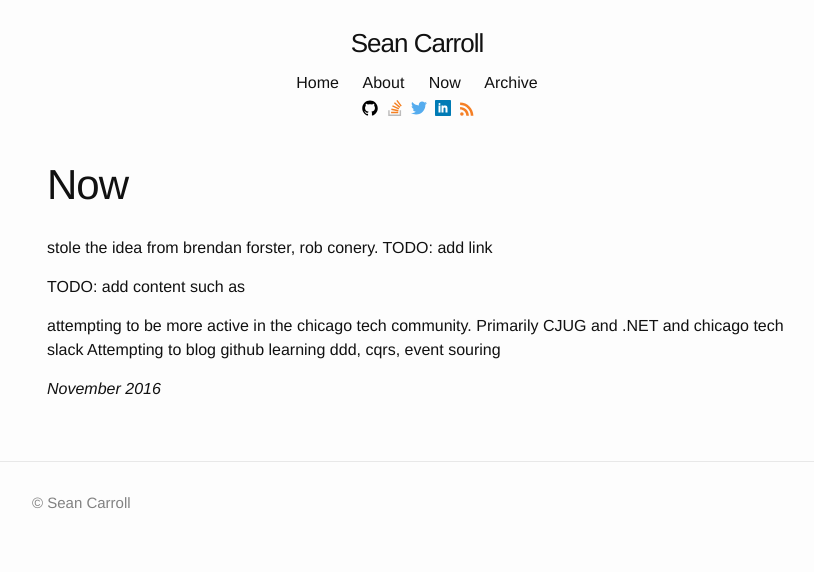
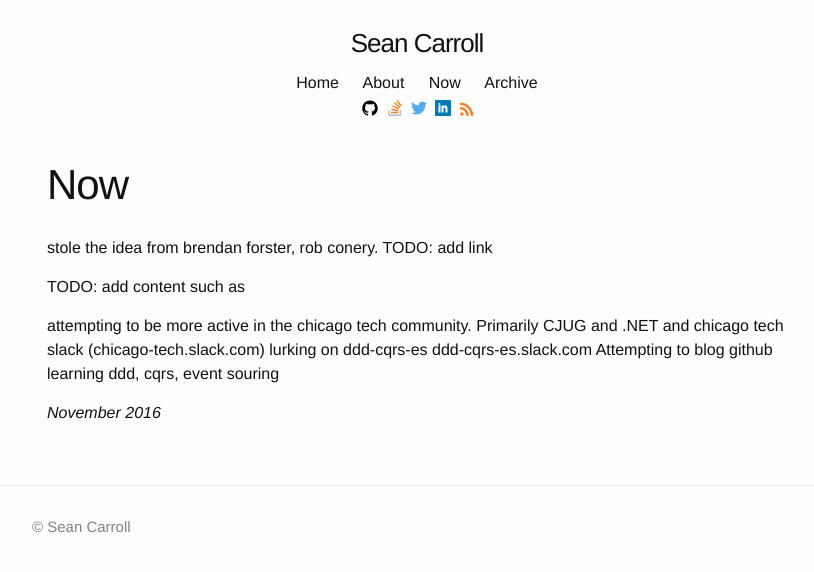
Before and after one commit to seancarroll/seancarroll.github.io, a Jekyll site: the page built from now.md, in a window 1280 px wide. Shown: the top 572 px of the page, without its empty margins (223-1037 px from the left). Built offline with Jekyll 4.4.1, drawn with Linux system fonts in a browser that asks for light colours.

Commit message:
random updates

```diff
--- a/css/main.scss
+++ b/css/main.scss
@@ -62,3 +62,50 @@
     font-weight: normal;
     font-style: normal;
 }
+
+
+
+
+
+.sidebar img {
+  position: relative;
+  left: 25%;
+  width: 50%;
+  text-align: center;
+}
+@media (min-width: 48rem) {
+  .sidebar img {
+    position: static;
+    padding: 0rem 0rem;
+    left: 1rem;
+    width: 14rem;
+    text-align: left;
+  }
+}
+@media (min-width: 48rem) {
+  .sidebar-sticky {
+    position: absolute;
+    right:  1rem;
+    bottom: 1rem;
+    left:   1rem;
+  }
+}
+.content {
+  padding-top:    4rem;
+  padding-bottom: 4rem;
+}
+
+@media (min-width: 48rem) {
+  .content {
+    max-width: 38rem;
+    margin-left: 20rem;
+    margin-right: 2rem;
+  }
+}
+
+@media (min-width: 64rem) {
+  .content {
+    margin-left: 22rem;
+    margin-right: 4rem;
+  }
+}
--- a/index.html
+++ b/index.html
@@ -5,7 +5,6 @@
 <div class="home">
 
   <h1 class="page-heading">Posts</h1>
-      Stuff coming soon....
   <ul class="post-list">
     {% for post in site.posts %}
       <li>
--- a/now.md
+++ b/now.md
@@ -8,7 +8,8 @@
 
 TODO: add content such as
 
-attempting to be more active in the chicago tech community. Primarily CJUG and .NET and chicago tech slack
+attempting to be more active in the chicago tech community. Primarily CJUG and .NET and chicago tech slack (chicago-tech.slack.com)
+lurking on ddd-cqrs-es ddd-cqrs-es.slack.com
 Attempting to blog
 github
 learning ddd, cqrs, event souring
```
Also changed, not shown: _drafts/starting-open-source.md (added, +14 -0 lines), _drafts/thank-you.md (+5 -23 lines), _includes/sidebar.html (added, +39 -0 lines), _layouts/default_sidebar.html (added, +25 -0 lines).
